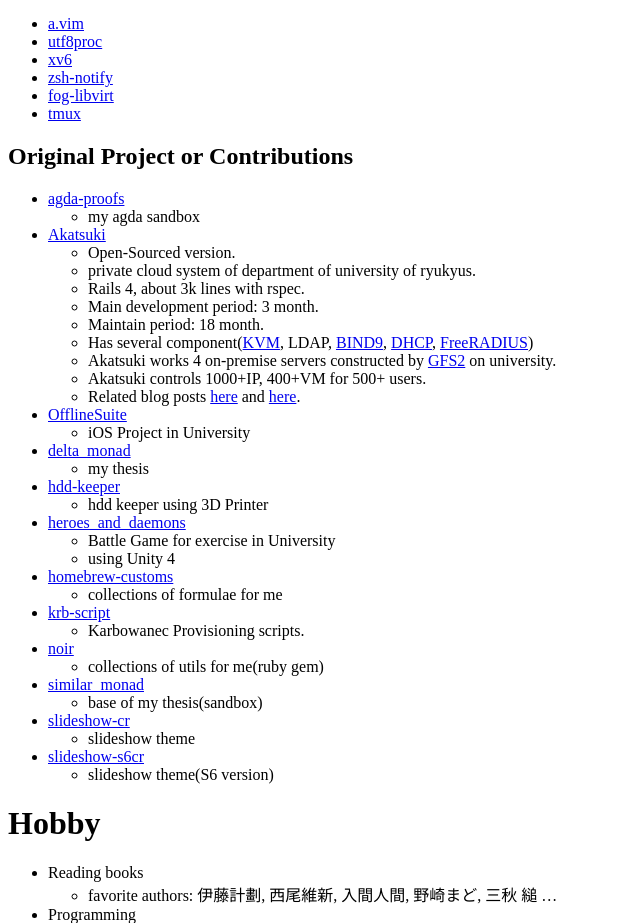
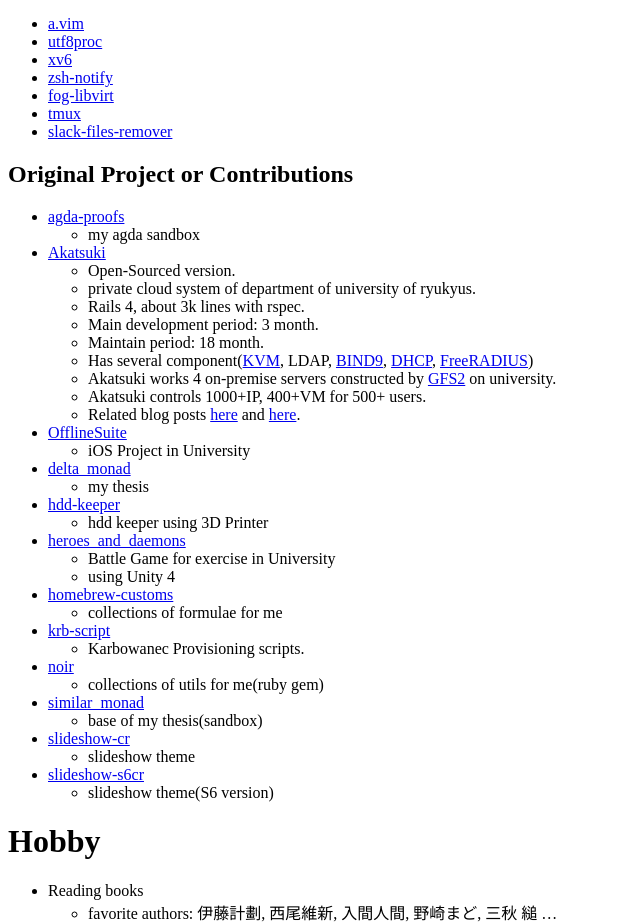
Before and after one commit to atton-/atton-.github.com, a plain HTML site: page index.html in a window 1280 px wide. Shown: the part 3640-4563 px from the top of the page, without its empty margins (0-640 px from the left). Drawn offline with Linux system fonts and the light colour scheme.

Commit message:
Add slack-files-remover

```diff
--- a/index.html
+++ b/index.html
@@ -290,6 +290,7 @@
   <li><a href="https://github.com/atton/zsh-notify">zsh-notify</a></li>
   <li><a href="https://github.com/atton/fog-libvirt">fog-libvirt</a></li>
   <li><a href="https://github.com/atton/tmux">tmux</a></li>
+  <li><a href="https://github.com/atton/slack-files-remover">slack-files-remover</a></li>
 </ul>
 
 <h2 id="original-project-or-contributions">Original Project or Contributions</h2>
```
Also changed, not shown: 1 other file.
